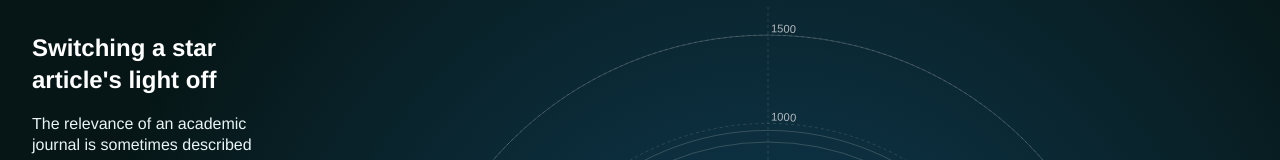
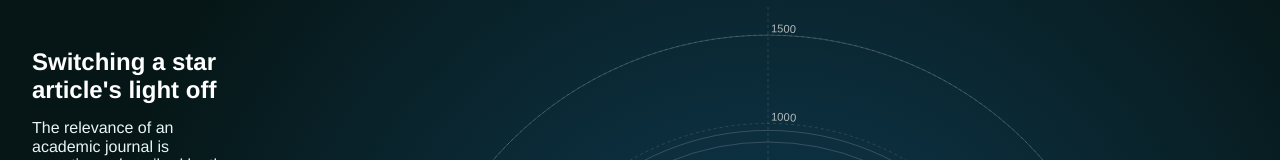
Before and after one commit to sophiamersmann/impact-factors, a Svelte app: page / in a window 1280 px wide. Shown: the top 160 px of the page. Built offline with nearby package versions, Linux system fonts and the light colour scheme.

Commit message:
Add normalize.css

```diff
--- a/package.json
+++ b/package.json
@@ -24,6 +24,7 @@
     "d3-interpolate": "^2.0.1",
     "d3-scale": "^3.2.3",
     "d3-shape": "^2.0.0",
+    "normalize.css": "^8.0.1",
     "sirv-cli": "^1.0.0"
   }
 }
--- a/public/global.css
+++ b/public/global.css
@@ -37,11 +37,6 @@ html, body {
   height: 100%;
 }
 
-h1 {
-  font-size: 1.5rem;
-  margin-bottom: calc(var(--spacing) / 2);
-}
-
 .bright {
   color: #fff;
 }
--- a/public/index.html
+++ b/public/index.html
@@ -9,8 +9,8 @@
 	<link rel="canonical" href="https://sophiamersmann.github.io/impact-factors/" />
 
 	<link rel='icon' type='image/png' href='/favicon.png'>
+	<link rel='stylesheet' href='/build/bundle.css'>
 	<link rel='stylesheet' href='/global.css'>
-	<link rel='stylesheet' href='/build/bundle.css'>
 
 	<script defer src='/build/bundle.js'></script>
 </head>
--- a/src/App.svelte
+++ b/src/App.svelte
@@ -1,4 +1,6 @@
 <script>
+  import '../node_modules/normalize.css/normalize.css';
+
   import Catch from './Catch.svelte';
   import SidePanel from './SidePanel.svelte';
   import Visualization from './Visualization.svelte';
--- a/src/Catch.svelte
+++ b/src/Catch.svelte
@@ -19,6 +19,11 @@
   background-position: center;
 }
 
+h1 {
+  font-size: 1.5rem;
+  margin-bottom: calc(var(--spacing) / 2);
+}
+
 .content {
   width: clamp(100px, 100%, 350px);
 }
--- a/src/SidePanel.svelte
+++ b/src/SidePanel.svelte
@@ -58,13 +58,18 @@
 
 <style>
   .side-panel {
-    padding: var(--spacing) 0 calc(var(--spacing) / 2) var(--spacing);
+    padding: var(--spacing) calc(var(--spacing) / 2) calc(var(--spacing) / 2) var(--spacing);
     height: 100%;
     overflow-y: auto;
 
     display: flex;
     flex-direction: column;
     justify-content: space-between;
+  }
+
+  h1 {
+    font-size: 1.5rem;
+    margin-bottom: calc(var(--spacing) / 2);
   }
 
   p {
```
Also changed, not shown: 1 other file (tests, documents, lock files or other folders).
